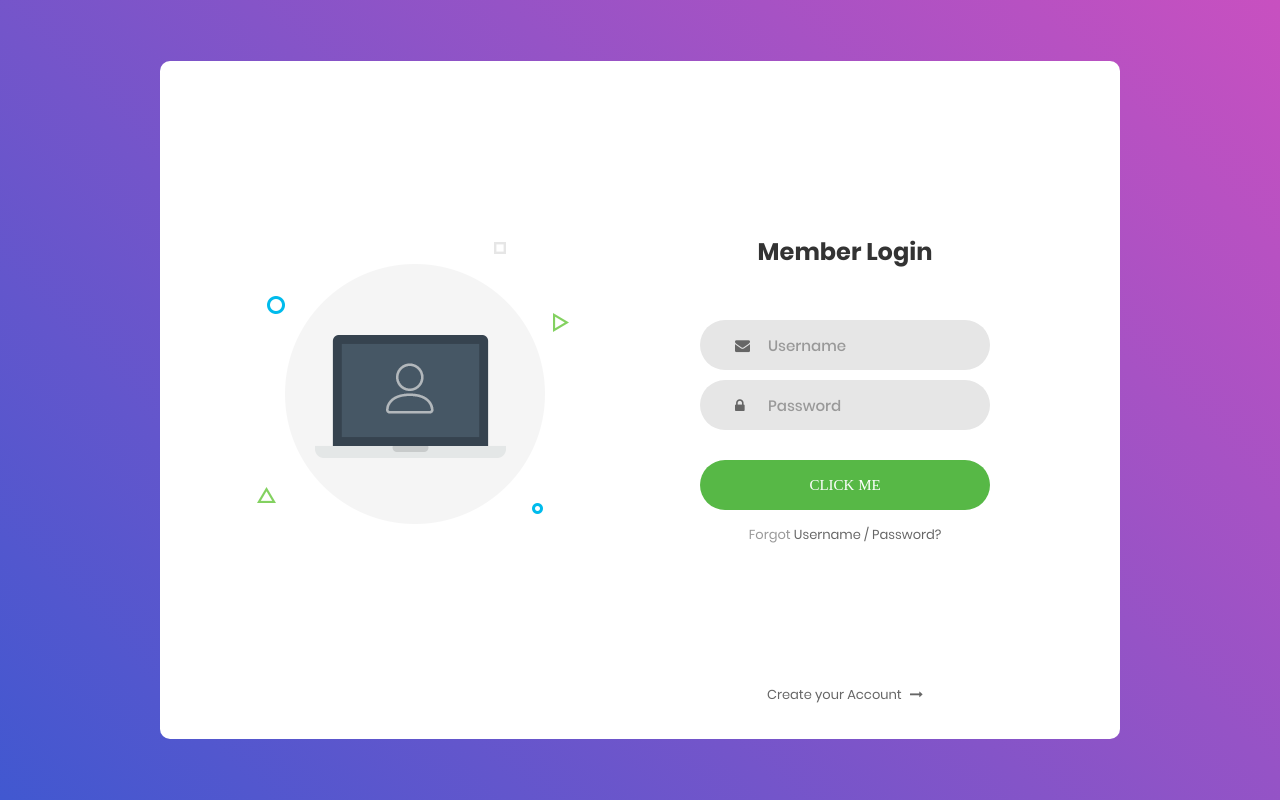
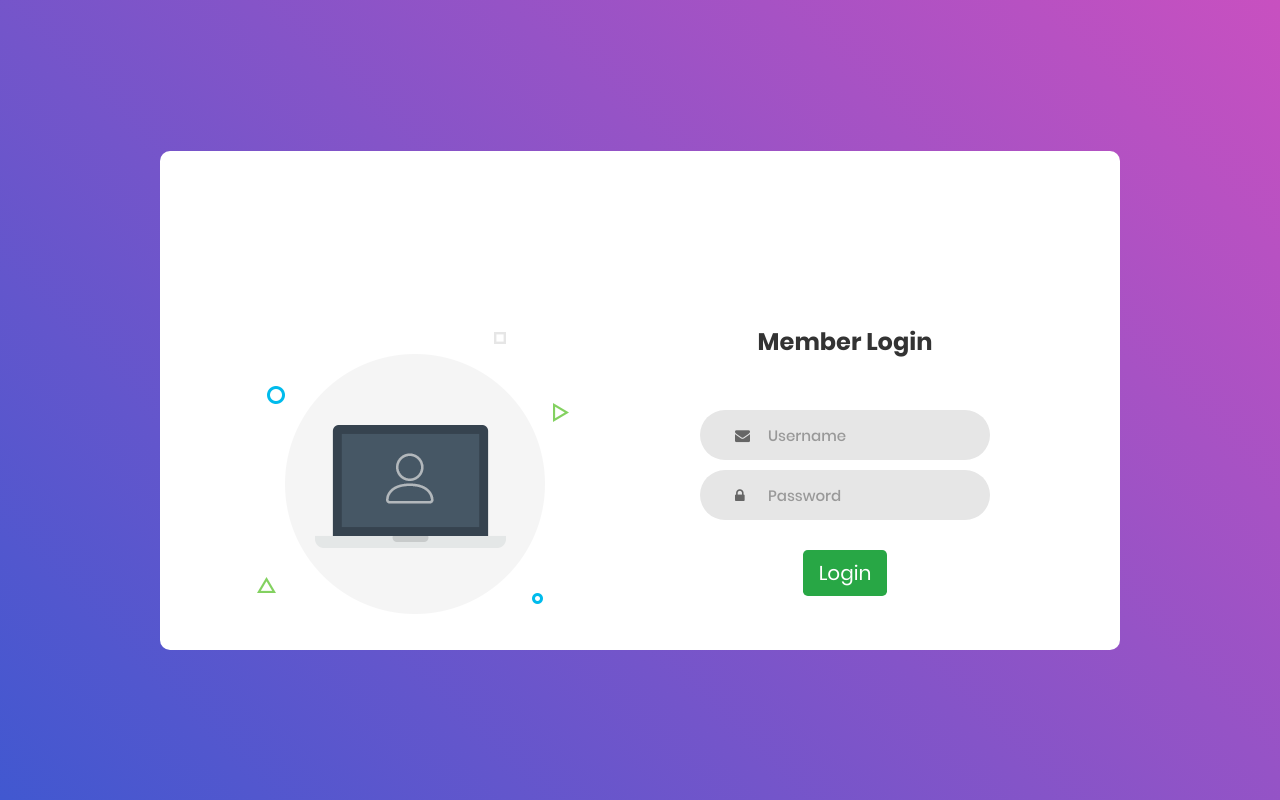
Before and after one commit to ngfuwai/Databases-Project, a PHP site: page / in a window 1280 px wide. Run offline with PHP 8.4, Linux system fonts and the light colour scheme; some web fonts are replaced.

Commit message:
Made login functionality

```diff
--- a/pages/index.php
+++ b/pages/index.php
@@ -1,17 +1,5 @@
 <!DOCTYPE html>
 <html lang="en">
-<?php
-
-function runMyFunction() {
-    echo 'I just ran a php function';
-  }
-
-  if (isset($_GET['hello'])) {
-    runMyFunction();
-  }
-
-
-?>
 <head>
 	<title>Login V1</title>
 	<meta charset="UTF-8">
@@ -42,12 +30,12 @@ function runMyFunction() {
 					<img src="images/img-01.png" alt="IMG">
 				</div>
 
-				<form class="login100-form validate-form">
+				<form class="login100-form validate-form" action="login.php" method="post" name="Login Form">
 					<span class="login100-form-title">
 						Member Login
 					</span>
 
-					<div class="wrap-input100 validate-input" >
+					<div class="wrap-input100 validate-input">
 						<input class="input100" type="text" name="username" placeholder="Username">
 						<span class="focus-input100"></span>
 						<span class="symbol-input100">
@@ -56,7 +44,7 @@ function runMyFunction() {
 					</div>
 
 					<div class="wrap-input100 validate-input" data-validate = "Password is required">
-						<input class="input100" type="password" name="pass" placeholder="Password">
+						<input class="input100" type="password" name="password" placeholder="Password">
 						<span class="focus-input100"></span>
 						<span class="symbol-input100">
 							<i class="fa fa-lock" aria-hidden="true"></i>
@@ -64,25 +52,7 @@ function runMyFunction() {
 					</div>
 
 					<div class="container-login100-form-btn">
-						<a class="login100-form-btn" href="index.php?hello=true">
-							click me
-						</a>
-					</div>
-
-					<div class="text-center p-t-12">
-						<span class="txt1">
-							Forgot
-						</span>
-						<a class="txt2" href="#">
-							Username / Password?
-						</a>
-					</div>
-
-					<div class="text-center p-t-136">
-						<a class="txt2" href="#">
-							Create your Account
-							<i class="fa fa-long-arrow-right m-l-5" aria-hidden="true"></i>
-						</a>
+            <input type="submit" class="btn-lg btn-success" id="login_button" value="Login" />
 					</div>
 				</form>
 			</div>
```
Also changed, not shown: pages/login.php (added, +31 -0 lines), pages/signup.php (added, +8 -0 lines).
